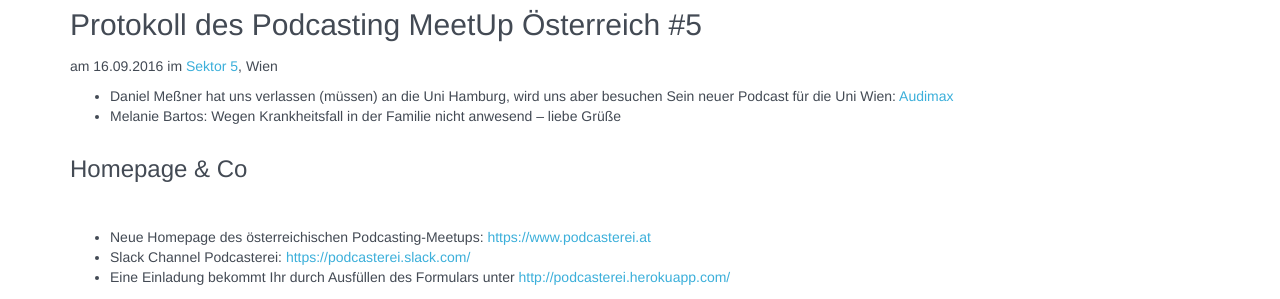
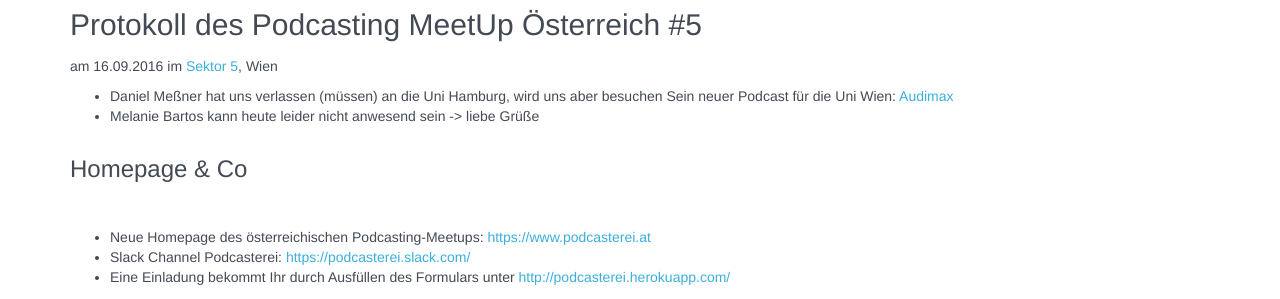
Before and after one commit to podcasterei/website-quellcode, a Jekyll site: the page built from _posts/2016-09-27-protokoll-5.meetup.markdown, in a window 1280 px wide and 900 px high. Shown: the part 269-568 px from the top of the window. Built offline with Jekyll 4.4.1, drawn with Linux system fonts in a browser that asks for light colours.

Commit message:
meeting 5

```diff
--- a/_posts/2016-09-27-protokoll-5.meetup.markdown
+++ b/_posts/2016-09-27-protokoll-5.meetup.markdown
@@ -13,7 +13,7 @@ im [Sektor 5](http://www.sektor5.at//), Wien
 
 * Daniel Meßner hat uns verlassen (müssen) an die Uni Hamburg, wird uns aber besuchen
 Sein neuer Podcast für die Uni Wien: [Audimax](https://medienportal.univie.ac.at/uniview/wissenschaft-gesellschaft/podcast-detail/artikel/audimax-01-osteuropa-historiker-oliver-schmitt-im-gespraech/)
-* Melanie Bartos: Wegen Krankheitsfall in der Familie nicht anwesend – liebe Grüße
+* Melanie Bartos kann heute leider nicht anwesend sein -> liebe Grüße
 
 
 ### Homepage & Co
```
